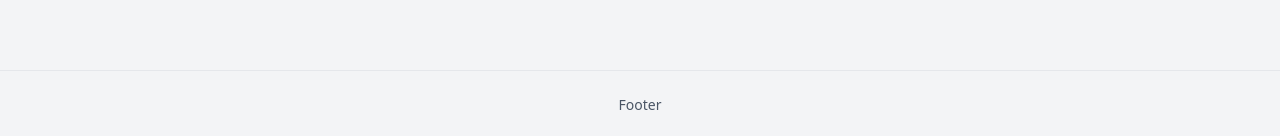
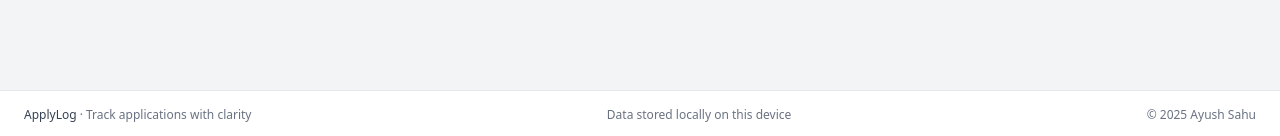
Before and after one commit to AyushSahu143/JobApplicationTracker, a React (Vite) app: page / in a window 1280 px wide. Shown: the part 661-797 px from the top of the page. Built offline with nearby package versions, Linux system fonts and the light colour scheme; no server answers; sample sign-in values are in the browser's storage.

Commit message:
Add content in footer

```diff
--- a/src/components/Dashboard/Dashboard.jsx
+++ b/src/components/Dashboard/Dashboard.jsx
@@ -37,11 +37,9 @@ function Dashboard() {
   const { Jobs = [], setJobs } = useContext(JobContext);
   const { user } = useContext(authContext);
   const { showToasts } = useContext(ToastContext);
-  const sortBtnBase =
-    "px-4 py-1.5 rounded-full text-sm font-medium transition-colors border";
+  const sortBtnBase = "px-4 py-1.5 rounded-full text-sm font-medium transition-colors border";
   const sortBtnActive = "bg-gray-900 text-white border-gray-900";
-  const sortBtnInactive =
-    "bg-white text-gray-700 border-gray-300 hover:bg-gray-50";
+  const sortBtnInactive = "bg-white text-gray-700 border-gray-300 hover:bg-gray-50";
 
   if (!Array.isArray(Jobs)) return null;
 
@@ -63,7 +61,7 @@ function Dashboard() {
 
     setTimeout(() => {
       setResetActive(false);
-    }, 1200);
+    }, 1000);
   };
 
   const visibleJobs =
--- a/src/components/Footer/Footer.jsx
+++ b/src/components/Footer/Footer.jsx
@@ -2,7 +2,21 @@ import React from 'react'
 
 function Footer() {
   return (
-    <div className='text-gray-600 text-center text-sm py-6 border-t border-gray-200'>Footer</div>
+    <footer className="mt-auto border-t border-gray-200 bg-white">
+  <div className="max-w-7xl mx-auto px-6 py-4 flex flex-col sm:flex-row items-center justify-between gap-2 text-xs text-gray-500">
+    <span>
+      <span className="font-medium text-gray-700">ApplyLog</span> · Track applications with clarity
+    </span>
+
+    <span>
+      Data stored locally on this device
+    </span>
+
+    <span>
+      © {new Date().getFullYear()} Ayush Sahu
+    </span>
+  </div>
+</footer>
   )
 }
 
```
